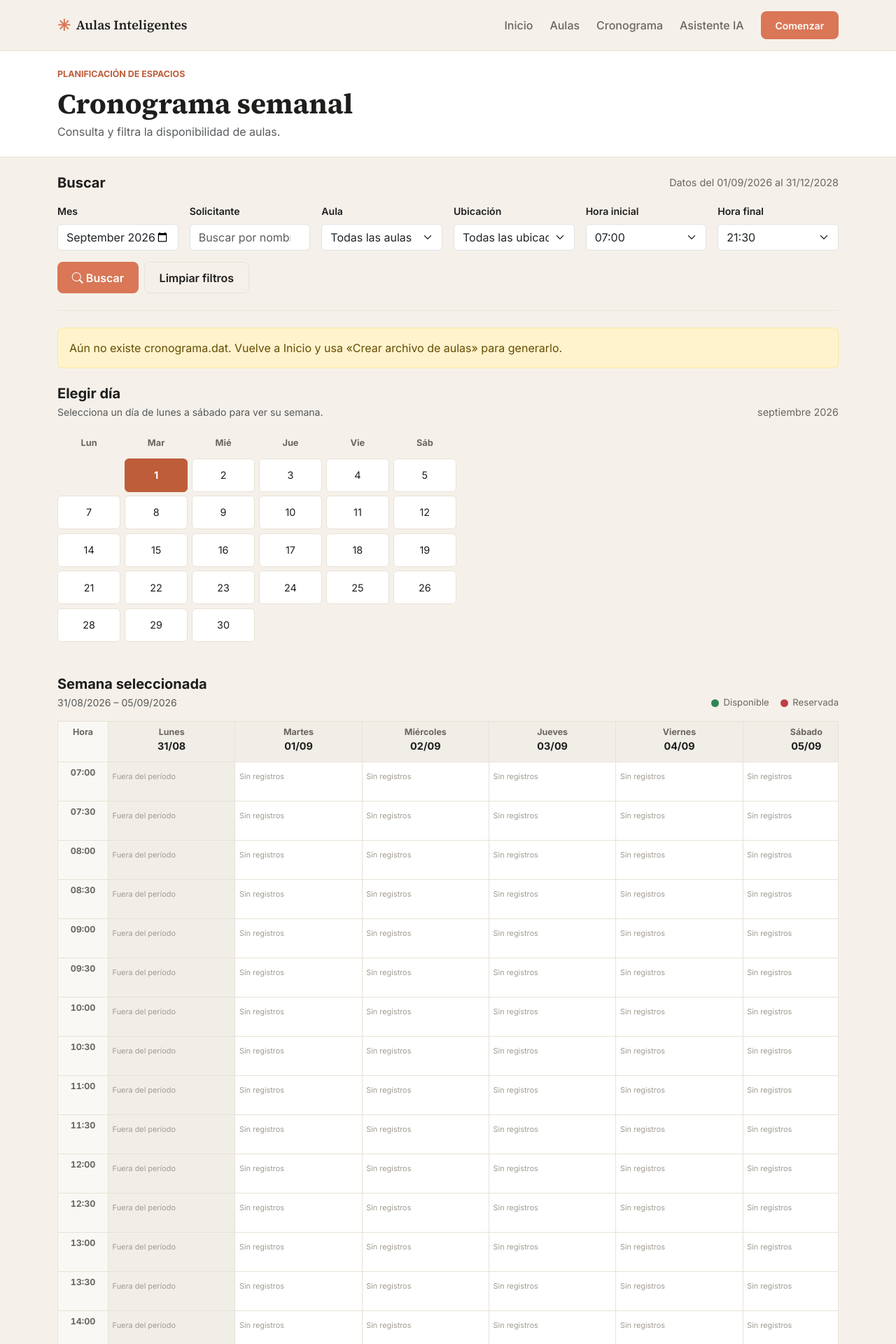
After one commit to gomontalvo/unir-mia-aulasinteligentes, a Flask app: page /cronograma in a window 1280 px wide. The commit adds this page. Shown: the top 1920 px of the page at 70% size. Run offline with Flask 3, Linux system fonts and the light colour scheme.

Commit message:
ver-cronograma

```diff
--- a/app.py
+++ b/app.py
@@ -1,3 +1,6 @@
+import calendar
+import csv
+from datetime import date, datetime, timedelta
 from pathlib import Path
 
 from flask import Flask, redirect, render_template, jsonify, request, url_for
@@ -13,6 +16,8 @@ except ImportError:
 
 DELIMITADOR=";"
 NOMBRE_ARCHIVO = "aula.dat"
+FECHA_INICIO_CRONOGRAMA = date(2026, 9, 1)
+FECHA_FIN_CRONOGRAMA = date(2028, 12, 31)
 
 def cargar_dataframe(nombre_archivo:str):
     """Carga el archivo .dat en un DataFrame de pandas."""
@@ -43,17 +48,181 @@ def create_app():
     @app.route("/aulas")
     def aulas():
         # Placeholder: aquí se listarán las aulas inteligentes registradas
-        df_aula = cargar_dataframe("aulas.dat")
+        df_aula = cargar_dataframe("aula.dat")
 
-        aulas_demo = [
-            {"nombre": "Aula 101 - Matemáticas", "estado": "Activa", "estudiantes": 28},
-            {"nombre": "Aula 205 - Ciencias",     "estado": "Activa", "estudiantes": 24},
-            {"nombre": "Aula 310 - Idiomas",       "estado": "En pausa", "estudiantes": 19},
-        ]
+        df_aula["nombre"] = "Aula " + df_aula["AULA"].astype(str) + df_aula["SECCION"]
+
+        lista_aulas = df_aula[["nombre", "UBICACION", "CAPACIDAD"]].to_dict(orient="records")
+
+        #lista_aulas = [
+        #    {"nombre": "Aula 101 - Matemáticas", "estado": "Activa", "estudiantes": 28},
+        #    {"nombre": "Aula 205 - Ciencias",     "estado": "Activa", "estudiantes": 24},
+        #    {"nombre": "Aula 310 - Idiomas",       "estado": "En pausa", "estudiantes": 19},
+        #]
         return render_template("index.html",
                                 app_name=app.config["APP_NAME"],
                                 tagline=app.config["APP_TAGLINE"],
-                                aulas=aulas_demo)
+                                aulas=lista_aulas)
+
+    @app.route("/cronograma")
+    def cronograma():
+        mes = request.args.get("mes", "2026-09")
+        try:
+            anio, numero_mes = (int(parte) for parte in mes.split("-", 1))
+            mes_fecha = date(anio, numero_mes, 1)
+        except (ValueError, TypeError):
+            mes_fecha = FECHA_INICIO_CRONOGRAMA.replace(day=1)
+            anio, numero_mes = mes_fecha.year, mes_fecha.month
+
+        if mes_fecha < FECHA_INICIO_CRONOGRAMA.replace(day=1):
+            mes_fecha = FECHA_INICIO_CRONOGRAMA.replace(day=1)
+        elif mes_fecha > FECHA_FIN_CRONOGRAMA.replace(day=1):
+            mes_fecha = FECHA_FIN_CRONOGRAMA.replace(day=1)
+        anio, numero_mes = mes_fecha.year, mes_fecha.month
+        mes = mes_fecha.strftime("%Y-%m")
+
+        try:
+            fecha_seleccionada = date.fromisoformat(request.args.get("fecha", ""))
+        except ValueError:
+            fecha_seleccionada = FECHA_INICIO_CRONOGRAMA
+
+        if (
+            fecha_seleccionada.strftime("%Y-%m") != mes
+            or fecha_seleccionada < FECHA_INICIO_CRONOGRAMA
+            or fecha_seleccionada > FECHA_FIN_CRONOGRAMA
+            or fecha_seleccionada.weekday() == 6
+        ):
+            ultimo_dia = calendar.monthrange(anio, numero_mes)[1]
+            fecha_seleccionada = next(
+                date(anio, numero_mes, dia)
+                for dia in range(1, ultimo_dia + 1)
+                if FECHA_INICIO_CRONOGRAMA <= date(anio, numero_mes, dia)
+                <= FECHA_FIN_CRONOGRAMA
+                and date(anio, numero_mes, dia).weekday() < 6
+            )
+
+        archivo_aulas = Path(app.root_path) / NOMBRE_ARCHIVO
+        archivo_cronograma = Path(app.root_path) / "cronograma.dat"
+        aulas_disponibles = []
+        if archivo_aulas.exists():
+            with archivo_aulas.open(encoding="utf-8", newline="") as archivo:
+                aulas_disponibles = [
+                    {
+                        "clave": f"{fila['AULA']}|{fila['SECCION']}",
+                        "nombre": f"Aula {fila['AULA']} - {fila['SECCION']}",
+                        "ubicacion": fila["UBICACION"],
+                    }
+                    for fila in csv.DictReader(archivo, delimiter=DELIMITADOR)
+                ]
+
+        filtro_solicitante = request.args.get("solicitante", "").strip()
+        filtro_aula = request.args.get("aula", "")
+        filtro_ubicacion = request.args.get("ubicacion", "")
+        horas_disponibles = [
+            f"{minutos // 60:02d}:{minutos % 60:02d}"
+            for minutos in range(7 * 60, 21 * 60 + 31, 30)
+        ]
+        hora_inicio = request.args.get("hora_inicio", "07:00")
+        hora_fin = request.args.get("hora_fin", "21:30")
+        if hora_inicio not in horas_disponibles:
+            hora_inicio = "07:00"
+        if hora_fin not in horas_disponibles:
+            hora_fin = "21:30"
+        horario_invalido = hora_fin < hora_inicio
+        if horario_invalido:
+            hora_fin = hora_inicio
+
+        inicio_semana = fecha_seleccionada - timedelta(days=fecha_seleccionada.weekday())
+        dias_semana = [
+            {
+                "fecha": inicio_semana + timedelta(days=desplazamiento),
+                "nombre": ("Lunes", "Martes", "Miércoles", "Jueves", "Viernes", "Sábado")[desplazamiento],
+                "en_periodo": FECHA_INICIO_CRONOGRAMA
+                <= inicio_semana + timedelta(days=desplazamiento)
+                <= FECHA_FIN_CRONOGRAMA,
+            }
+            for desplazamiento in range(6)
+        ]
+
+        entradas_por_celda = {}
+        if archivo_cronograma.exists():
+            fechas_semana = {dia["fecha"] for dia in dias_semana}
+            ubicacion_por_aula = {
+                aula["clave"]: aula["ubicacion"] for aula in aulas_disponibles
+            }
+            with archivo_cronograma.open(encoding="utf-8", newline="") as archivo:
+                for fila in csv.DictReader(archivo, delimiter=DELIMITADOR):
+                    try:
+                        fecha_fila = datetime.strptime(fila["FECHA"], "%d/%m/%Y").date()
+                    except ValueError:
+                        continue
+                    clave_aula = f"{fila['AULA']}|{fila['SECCION']}"
+                    solicitante = fila.get("SOLICITANTE", "").strip()
+                    if fecha_fila not in fechas_semana:
+                        continue
+                    if filtro_aula and clave_aula != filtro_aula:
+                        continue
+                    if filtro_ubicacion and ubicacion_por_aula.get(clave_aula) != filtro_ubicacion:
+                        continue
+                    if filtro_solicitante and filtro_solicitante.casefold() not in solicitante.casefold():
+                        continue
+                    clave_celda = (fecha_fila, fila["HORAINI"])
+                    entradas_por_celda.setdefault(clave_celda, []).append(
+                        {
+                            "aula": fila["AULA"],
+                            "seccion": fila["SECCION"],
+                            "solicitante": solicitante,
+                            "contacto": fila.get("CONTACTO", "").strip(),
+                        }
+                    )
+
+        filas_cronograma = []
+        minutos_inicio = int(hora_inicio[:2]) * 60 + int(hora_inicio[3:])
+        minutos_fin = int(hora_fin[:2]) * 60 + int(hora_fin[3:])
+        for minutos in range(minutos_inicio, minutos_fin + 1, 30):
+            hora = f"{minutos // 60:02d}:{minutos % 60:02d}"
+            filas_cronograma.append(
+                {
+                    "hora": hora,
+                    "dias": [
+                        {
+                            "en_periodo": dia["en_periodo"],
+                            "entradas": entradas_por_celda.get((dia["fecha"], hora), []),
+                        }
+                        for dia in dias_semana
+                    ],
+                }
+            )
+
+        semanas_calendario = [
+            semana[:6]
+            for semana in calendar.Calendar(firstweekday=0).monthdatescalendar(anio, numero_mes)
+        ]
+        return render_template(
+            "cronograma.html",
+            app_name=app.config["APP_NAME"],
+            tagline=app.config["APP_TAGLINE"],
+            mes=mes,
+            mes_nombre=("enero", "febrero", "marzo", "abril", "mayo", "junio", "julio", "agosto", "septiembre", "octubre", "noviembre", "diciembre")[numero_mes - 1],
+            numero_mes=numero_mes,
+            anio=anio,
+            semanas_calendario=semanas_calendario,
+            fecha_seleccionada=fecha_seleccionada,
+            dias_semana=dias_semana,
+            filas_cronograma=filas_cronograma,
+            aulas_disponibles=aulas_disponibles,
+            ubicaciones=sorted({aula["ubicacion"] for aula in aulas_disponibles}),
+            filtro_solicitante=filtro_solicitante,
+            filtro_aula=filtro_aula,
+            filtro_ubicacion=filtro_ubicacion,
+            horas_disponibles=horas_disponibles,
+            hora_inicio=hora_inicio,
+            hora_fin=hora_fin,
+            horario_invalido=horario_invalido,
+            cronograma_disponible=archivo_cronograma.exists(),
+            fecha_inicio=FECHA_INICIO_CRONOGRAMA,
+            fecha_fin=FECHA_FIN_CRONOGRAMA,
+        )
 
     # ------------------------------------------------------------------
     # API: asistente de IA (Claude)
--- a/static/css/styles.css
+++ b/static/css/styles.css
@@ -184,3 +184,178 @@ body {
     font-size: 0.9rem;
 }
 .powered-by i { color: var(--color-primary); }
+
+/* CRONOGRAMA */
+.schedule-heading {
+    border-bottom: 1px solid var(--color-border);
+    background: var(--color-surface);
+}
+.schedule-eyebrow {
+    color: var(--color-primary-dark);
+    font-size: 0.78rem;
+    font-weight: 700;
+    text-transform: uppercase;
+}
+.schedule-section-title {
+    color: var(--color-text);
+    font-size: 1.25rem;
+    font-weight: 700;
+}
+.schedule-period,
+.month-caption {
+    color: var(--color-text-muted);
+    font-size: 0.9rem;
+}
+.schedule-filters {
+    padding-bottom: 1.5rem;
+    border-bottom: 1px solid var(--color-border);
+}
+.schedule-filters .form-label {
+    color: var(--color-text);
+    font-size: 0.88rem;
+    font-weight: 600;
+}
+.month-calendar {
+    display: grid;
+    grid-template-columns: repeat(6, minmax(0, 1fr));
+    gap: 0.35rem;
+    max-width: 570px;
+}
+.calendar-weekday {
+    padding: 0.45rem 0.2rem;
+    color: var(--color-text-muted);
+    font-size: 0.8rem;
+    font-weight: 700;
+    text-align: center;
+}
+.calendar-day {
+    display: grid;
+    min-height: 48px;
+    place-items: center;
+    border: 1px solid var(--color-border);
+    border-radius: 6px;
+    background: var(--color-surface);
+    color: var(--color-text);
+    font-size: 0.9rem;
+    text-decoration: none;
+    transition: border-color .15s ease, background-color .15s ease;
+}
+a.calendar-day:hover,
+a.calendar-day:focus-visible {
+    border-color: var(--color-primary);
+    outline: none;
+}
+.calendar-day.is-selected {
+    border-color: var(--color-primary-dark);
+    background: var(--color-primary-dark);
+    color: #fff;
+    font-weight: 700;
+}
+.calendar-day.is-muted {
+    border-color: transparent;
+    background: transparent;
+    color: #aaa49b;
+}
+.schedule-legend {
+    display: flex;
+    flex-wrap: wrap;
+    gap: 1rem;
+    color: var(--color-text-muted);
+    font-size: 0.82rem;
+}
+.schedule-legend span {
+    display: inline-flex;
+    align-items: center;
+    gap: 0.4rem;
+}
+.legend-dot {
+    width: 0.7rem;
+    height: 0.7rem;
+    border-radius: 50%;
+}
+.legend-dot.is-open { background: #318455; }
+.legend-dot.is-reserved { background: #bd3f45; }
+.week-grid-scroll {
+    overflow: auto;
+    border: 1px solid var(--color-border);
+    background: var(--color-surface);
+}
+.week-grid {
+    width: 100%;
+    min-width: 1160px;
+    border-collapse: separate;
+    border-spacing: 0;
+    table-layout: fixed;
+}
+.week-grid th,
+.week-grid td {
+    width: 16%;
+    padding: 0.35rem;
+    border-right: 1px solid var(--color-border);
+    border-bottom: 1px solid var(--color-border);
+    vertical-align: top;
+}
+.week-grid thead th {
+    position: sticky;
+    top: 0;
+    z-index: 1;
+    height: 58px;
+    background: #f1eee8;
+    color: var(--color-text-muted);
+    font-size: 0.78rem;
+    text-align: center;
+}
+.week-grid thead th span,
+.week-grid thead th strong {
+    display: block;
+}
+.week-grid thead th strong { color: var(--color-text); font-size: 0.9rem; }
+.week-grid .time-column {
+    position: sticky;
+    left: 0;
+    z-index: 2;
+    width: 72px;
+    min-width: 72px;
+    background: #faf8f4;
+    color: var(--color-text-muted);
+    font-size: 0.78rem;
+    font-variant-numeric: tabular-nums;
+    text-align: center;
+}
+.week-grid td { height: 56px; }
+.week-grid td.is-outside-range,
+.week-grid th.is-outside-range { background: #f1eee8; }
+.schedule-entry {
+    display: flex;
+    flex-direction: column;
+    gap: 0.1rem;
+    margin: 0.1rem 0;
+    padding: 0.25rem 0.35rem;
+    border-left: 3px solid;
+    border-radius: 3px;
+    font-size: 0.7rem;
+    line-height: 1.25;
+    overflow-wrap: anywhere;
+}
+.schedule-entry strong { font-size: 0.72rem; }
+.schedule-entry.is-open {
+    border-color: #318455;
+    background: #e4f2e9;
+    color: #205d38;
+}
+.schedule-entry.is-reserved {
+    border-color: #bd3f45;
+    background: #f8e6e5;
+    color: #852d32;
+}
+.schedule-entry small { font-size: 0.66rem; }
+.empty-slot {
+    color: #a19b92;
+    font-size: 0.68rem;
+}
+
+@media (max-width: 575.98px) {
+    .month-calendar { gap: 0.2rem; }
+    .calendar-day { min-height: 42px; }
+    .schedule-legend { gap: 0.65rem; }
+}
--- a/templates/base.html
+++ b/templates/base.html
@@ -33,6 +33,7 @@
             <ul class="navbar-nav ms-auto mb-2 mb-lg-0 gap-lg-2">
                 <li class="nav-item"><a class="nav-link" href="{{ url_for('index') }}">Inicio</a></li>
                 <li class="nav-item"><a class="nav-link" href="{{ url_for('aulas') }}">Aulas</a></li>
+                <li class="nav-item"><a class="nav-link" href="{{ url_for('cronograma') }}">Cronograma</a></li>
                 <li class="nav-item"><a class="nav-link" href="#asistente">Asistente IA</a></li>
                 <li class="nav-item">
                     <a class="btn btn-app-primary btn-sm ms-lg-2" href="#asistente">Comenzar</a>
--- /dev/null
+++ b/templates/cronograma.html
@@ -0,0 +1,179 @@
+{% extends "base.html" %}
+
+{% block title %}Cronograma | {{ app_name }}{% endblock %}
+
+{% block content %}
+<header class="schedule-heading">
+    <div class="container py-4">
+        <p class="schedule-eyebrow mb-2">Planificación de espacios</p>
+        <h1 class="section-title mb-1">Cronograma semanal</h1>
+        <p class="text-muted mb-0">Consulta y filtra la disponibilidad de aulas.</p>
+    </div>
+</header>
+
+<main class="container py-4 schedule-page">
+    <section class="schedule-filters" aria-labelledby="buscarTitulo">
+        <div class="d-flex flex-wrap justify-content-between align-items-center gap-3 mb-3">
+            <h2 id="buscarTitulo" class="schedule-section-title mb-0">Buscar</h2>
+            <span class="schedule-period">Datos del {{ fecha_inicio.strftime('%d/%m/%Y') }} al {{ fecha_fin.strftime('%d/%m/%Y') }}</span>
+        </div>
+
+        <form action="{{ url_for('cronograma') }}" method="get" class="row g-3 align-items-end">
+            <div class="col-12 col-sm-6 col-xl-2">
+                <label for="mes" class="form-label">Mes</label>
+                <input id="mes" name="mes" type="month" class="form-control"
+                       value="{{ mes }}" min="2026-09" max="2028-12">
+            </div>
+            <div class="col-12 col-sm-6 col-xl-2">
+                <label for="solicitante" class="form-label">Solicitante</label>
+                <input id="solicitante" name="solicitante" type="search" class="form-control"
+                       value="{{ filtro_solicitante }}" placeholder="Buscar por nombre">
+            </div>
+            <div class="col-12 col-sm-6 col-xl-2">
+                <label for="aula" class="form-label">Aula</label>
+                <select id="aula" name="aula" class="form-select">
+                    <option value="">Todas las aulas</option>
+                    {% for aula in aulas_disponibles %}
+                    <option value="{{ aula.clave }}" {% if aula.clave == filtro_aula %}selected{% endif %}>
+                        {{ aula.nombre }}
+                    </option>
+                    {% endfor %}
+                </select>
+            </div>
+            <div class="col-12 col-sm-6 col-xl-2">
+                <label for="ubicacion" class="form-label">Ubicación</label>
+                <select id="ubicacion" name="ubicacion" class="form-select">
+                    <option value="">Todas las ubicaciones</option>
+                    {% for ubicacion in ubicaciones %}
+                    <option value="{{ ubicacion }}" {% if ubicacion == filtro_ubicacion %}selected{% endif %}>
+                        {{ ubicacion }}
+                    </option>
+                    {% endfor %}
+                </select>
+            </div>
+            <div class="col-12 col-sm-6 col-xl-2">
+                <label for="hora_inicio" class="form-label">Hora inicial</label>
+                <select id="hora_inicio" name="hora_inicio" class="form-select">
+                    {% for hora in horas_disponibles %}
+                    <option value="{{ hora }}" {% if hora == hora_inicio %}selected{% endif %}>{{ hora }}</option>
+                    {% endfor %}
+                </select>
+            </div>
+            <div class="col-12 col-sm-6 col-xl-2">
+                <label for="hora_fin" class="form-label">Hora final</label>
+                <select id="hora_fin" name="hora_fin" class="form-select">
+                    {% for hora in horas_disponibles %}
+                    <option value="{{ hora }}" {% if hora == hora_fin %}selected{% endif %}>{{ hora }}</option>
+                    {% endfor %}
+                </select>
+            </div>
+            <div class="col-12 d-flex flex-wrap gap-2">
+                <button type="submit" class="btn btn-app-primary">
+                    <i class="bi bi-search" aria-hidden="true"></i> Buscar
+                </button>
+                <a href="{{ url_for('cronograma') }}" class="btn btn-app-outline">Limpiar filtros</a>
+            </div>
+        </form>
+        {% if horario_invalido %}
+        <p class="text-danger small mt-3 mb-0" role="alert">
+            La hora final debe ser igual o posterior a la hora inicial. Se ajustó al mismo horario inicial.
+        </p>
+        {% endif %}
+    </section>
+
+    {% if not cronograma_disponible %}
+    <div class="alert alert-warning mt-4" role="status">
+        Aún no existe cronograma.dat. Vuelve a Inicio y usa «Crear archivo de aulas» para generarlo.
+    </div>
+    {% endif %}
+
+    <section class="month-section mt-4" aria-labelledby="calendarioTitulo">
+        <div class="d-flex flex-wrap justify-content-between align-items-end gap-2 mb-3">
+            <div>
+                <h2 id="calendarioTitulo" class="schedule-section-title mb-1">Elegir día</h2>
+                <p class="text-muted small mb-0">Selecciona un día de lunes a sábado para ver su semana.</p>
+            </div>
+            <p class="month-caption mb-0">{{ mes_nombre }} {{ anio }}</p>
+        </div>
+
+        <div class="month-calendar" role="grid" aria-label="Calendario de {{ mes_nombre }} {{ anio }}">
+            {% for nombre_dia in ['Lun', 'Mar', 'Mié', 'Jue', 'Vie', 'Sáb'] %}
+            <div class="calendar-weekday" role="columnheader">{{ nombre_dia }}</div>
+            {% endfor %}
+            {% for semana in semanas_calendario %}
+                {% for dia in semana %}
+                    {% if dia.month == numero_mes and fecha_inicio <= dia <= fecha_fin %}
+                    <a class="calendar-day {% if dia == fecha_seleccionada %}is-selected{% endif %}"
+                       role="gridcell" aria-label="{{ dia.strftime('%d/%m/%Y') }}"
+                       {% if dia == fecha_seleccionada %}aria-current="date"{% endif %}
+                       href="{{ url_for('cronograma', mes=mes, fecha=dia.isoformat(), solicitante=filtro_solicitante, aula=filtro_aula, ubicacion=filtro_ubicacion, hora_inicio=hora_inicio, hora_fin=hora_fin) }}">
+                        <span>{{ dia.day }}</span>
+                    </a>
+                    {% else %}
+                    <span class="calendar-day is-muted" aria-hidden="true">
+                        {% if dia.month == numero_mes %}{{ dia.day }}{% endif %}
+                    </span>
+                    {% endif %}
+                {% endfor %}
+            {% endfor %}
+        </div>
+    </section>
+
+    <section class="week-section mt-5" aria-labelledby="semanaTitulo">
+        <div class="d-flex flex-wrap justify-content-between align-items-end gap-3 mb-3">
+            <div>
+                <h2 id="semanaTitulo" class="schedule-section-title mb-1">Semana seleccionada</h2>
+                <p class="text-muted small mb-0">{{ dias_semana[0].fecha.strftime('%d/%m/%Y') }} – {{ dias_semana[5].fecha.strftime('%d/%m/%Y') }}</p>
+            </div>
+            <div class="schedule-legend" aria-label="Leyenda de disponibilidad">
+                <span><i class="legend-dot is-open"></i> Disponible</span>
+                <span><i class="legend-dot is-reserved"></i> Reservada</span>
+            </div>
+        </div>
+
+        <div class="week-grid-scroll">
+            <table class="week-grid">
+                <thead>
+                    <tr>
+                        <th class="time-column" scope="col">Hora</th>
+                        {% for dia in dias_semana %}
+                        <th scope="col" class="{% if not dia.en_periodo %}is-outside-range{% endif %}">
+                            <span>{{ dia.nombre }}</span>
+                            <strong>{{ dia.fecha.strftime('%d/%m') }}</strong>
+                        </th>
+                        {% endfor %}
+                    </tr>
+                </thead>
+                <tbody>
+                    {% for fila in filas_cronograma %}
+                    <tr>
+                        <th class="time-column" scope="row">{{ fila.hora }}</th>
+                        {% for celda in fila.dias %}
+                        <td class="{% if not celda.en_periodo %}is-outside-range{% endif %}">
+                            {% if not celda.en_periodo %}
+                            <span class="empty-slot">Fuera del período</span>
+                            {% elif celda.entradas %}
+                                {% for entrada in celda.entradas %}
+                                <div class="schedule-entry {% if entrada.solicitante %}is-reserved{% else %}is-open{% endif %}">
+                                    <strong>Aula {{ entrada.aula }} · {{ entrada.seccion }}</strong>
+                                    {% if entrada.solicitante %}
+                                    <span>{{ entrada.solicitante }}</span>
+                                    {% if entrada.contacto %}<small>{{ entrada.contacto }}</small>{% endif %}
+                                    {% else %}
+                                    <span>Disponible</span>
+                                    {% endif %}
+                                </div>
+                                {% endfor %}
+                            {% else %}
+                            <span class="empty-slot">Sin registros</span>
+                            {% endif %}
+                        </td>
+                        {% endfor %}
+                    </tr>
+                    {% endfor %}
+                </tbody>
+            </table>
+        </div>
+    </section>
+</main>
+{% endblock %}
--- a/templates/index.html
+++ b/templates/index.html
@@ -60,7 +60,7 @@
             <div class="feature-card">
                 <div class="feature-icon"><i class="bi bi-chat-square-text"></i></div>
                 <h3>Asistente docente</h3>
-                <p>Apoyo con Claude para resolver dudas, resumir clases y crear material.</p>
+                <p>Apoyo para resolver dudas, resumir clases y crear material.</p>
             </div>
         </div>
         <div class="col-md-4">
@@ -82,8 +82,8 @@
         <div class="col-md-4">
             <div class="feature-card">
                 <h3>{{ aula.nombre }}</h3>
-                <p class="mb-1">Estado: <span class="badge-soft">{{ aula.estado }}</span></p>
-                <p class="mb-0">Estudiantes: {{ aula.estudiantes }}</p>
+                <p class="mb-1">Ubicacion: <span class="badge-soft">{{ aula.UBICACION }}</span></p>
+                <p class="mb-0">Puestos: {{ aula.CAPACIDAD }}</p>
             </div>
         </div>
         {% endfor %}
```
Also changed, not shown: crea_aula.py (+53 -1 lines), 2 other files.
